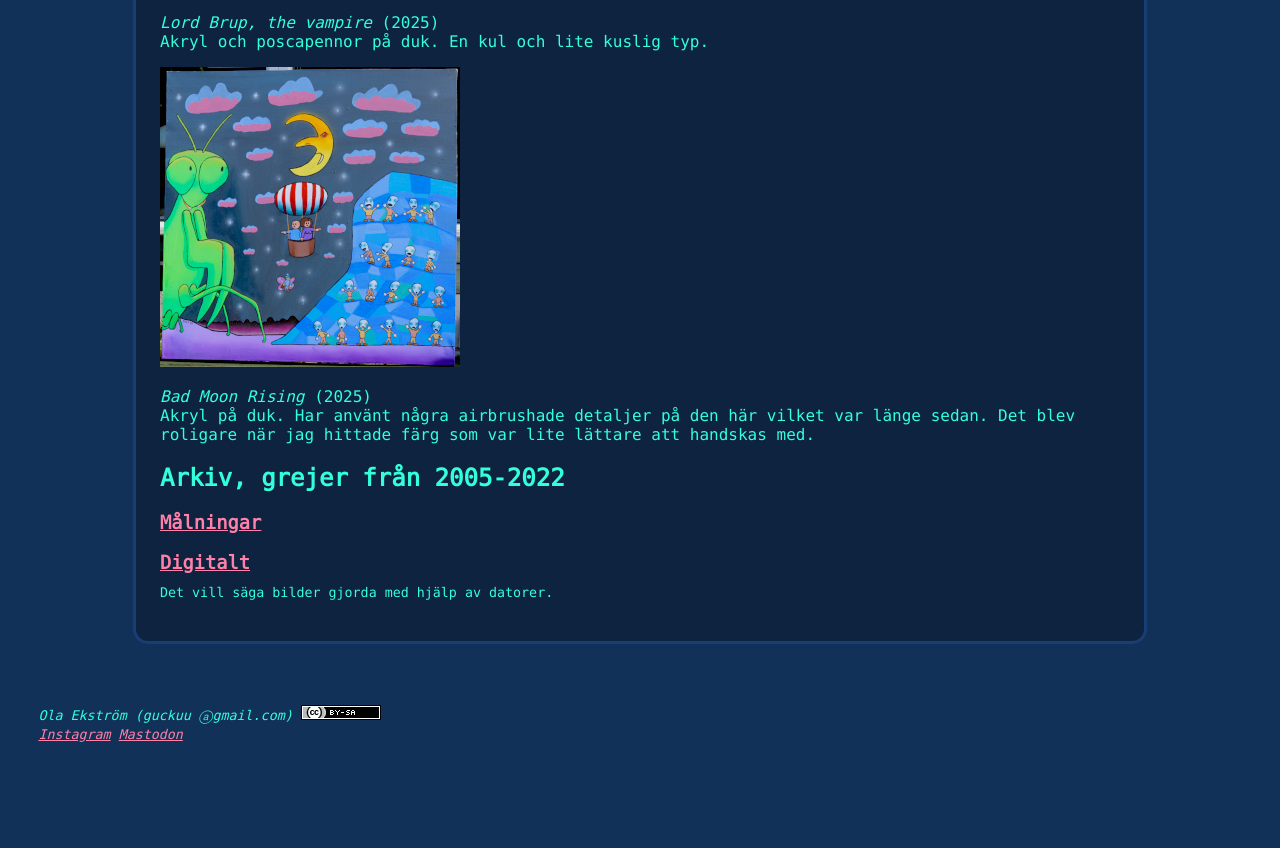
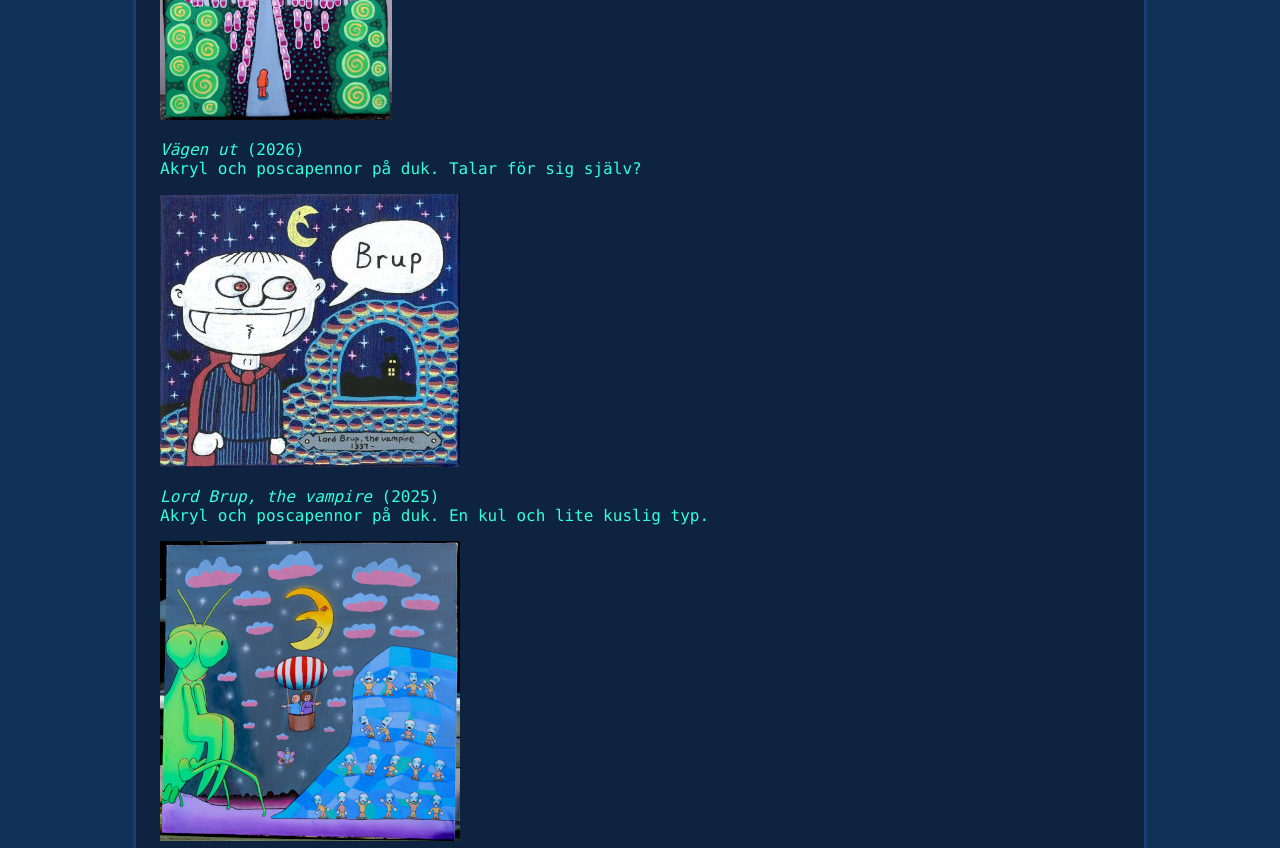
Before and after one commit to Gapstare/Gapstare.github.io, a plain HTML site: page bilder/index.html in a window 1280 px wide. Shown: the part 656-1504 px from the top of the page. Before the commit the page ends 1407 px from the top, so only its background shows below. Drawn offline with Linux system fonts and the light colour scheme.

Commit message:
Vägen ut

```diff
--- a/bilder/index.html
+++ b/bilder/index.html
@@ -11,8 +11,7 @@
 <body>
   <main class="container">
     <h1 id="bilder">Bilder</h1>
-    <div id=main>
-
+    <div id="main">
     <div id="menu">
     <a href="../index.html">Hem</a>
     </div>
@@ -20,6 +19,10 @@
     Ekström</h1>
     <p>Här visar jag upp olika typer av bilder som jag gjort.</p>
     <h2 id="konstblogg">Konstblogg</h2>
+    <p><a href="malningar2/2026-vagenut812x1400.jpg"><img
+    src="malningar2/2026-vagenut-liten.jpg" alt="Vägen ut"></a></p>
+    <p><em>Vägen ut</em> (2026)<br>
+    Akryl och poscapennor på duk. Talar för sig själv?</p>
     <p><a href="malningar2/2025-lord_brup.jpg"><img
     src="malningar2/2025-lord_brup-liten.jpg"
     alt="Lord Brup, the vampire"></a></p>
@@ -39,13 +42,13 @@
     <h3 id="digitalt"><a href="digitalt/index.html">Digitalt</a></h3>
     <p><small>Det vill säga bilder gjorda med hjälp av
     datorer.</small></p>
-    <!-- </div> - numera i slutet av bilder.template -->
+    </div>
 
   </div> <!-- end of div#main -->
   </main>
 
   <footer>
-    <span class="small"><em>Ola Ekström (guckuu&nbsp;&#x24d0;gmail.com)&nbsp;<a rel="license" href="https://creativecommons.org/licenses/by-sa/4.0/"><img alt="Creative Commons License" style="border-width:0" src="../img/ccbysa.png"></a><br><a href="https://instagram.com/krtek512/">Instagram</a>&nbsp;<a href="https://mastodon.nu/@mullvaden">Mastodon</a></em></span>
+    <span class="small"><em>Ola Ekström (guckuu&nbsp;&#x24d0;gmail.com)&nbsp;<a rel="license" href="https://creativecommons.org/licenses/by-sa/4.0/"><img alt="Creative Commons License" style="border-width:0" src="../img/ccbysa.png"></a><br><a href="https://www.youtube.com/@mullvaden265">Youtube</a></em></span>
   </footer>
 </body>
 </html>
```
Also changed, not shown: bilder/malningar2/2026-vagenut-liten.jpg (added), bilder/malningar2/2026-vagenut812x1400.jpg (added).
